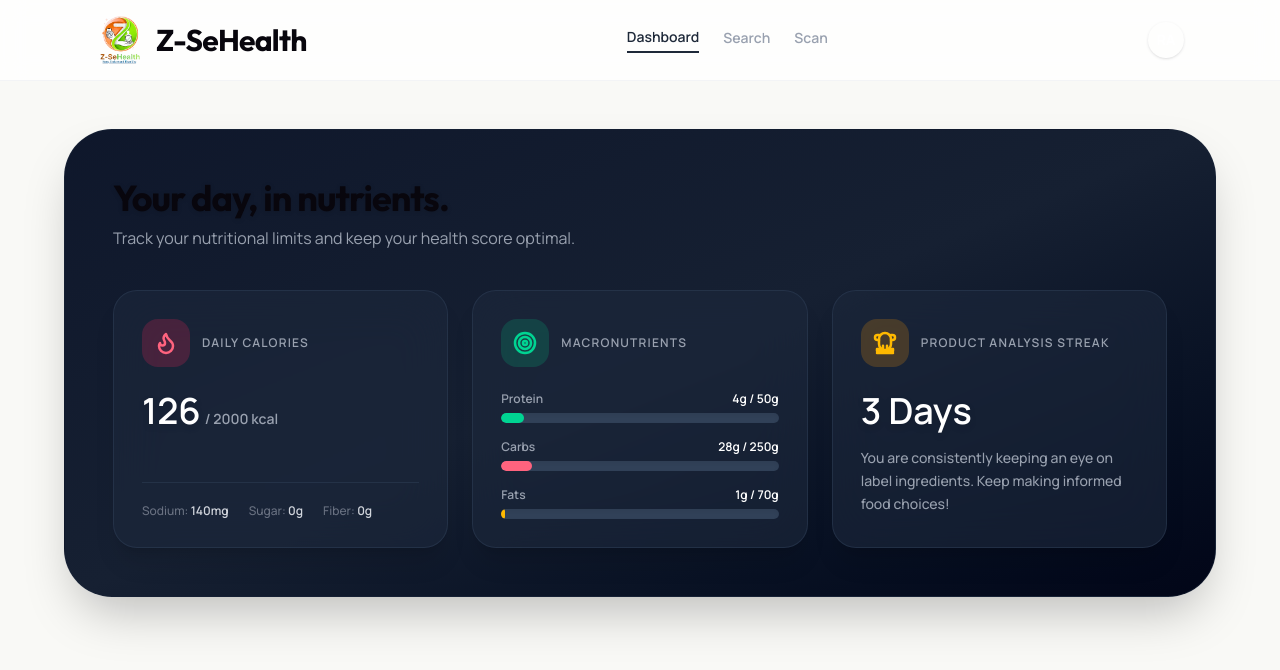
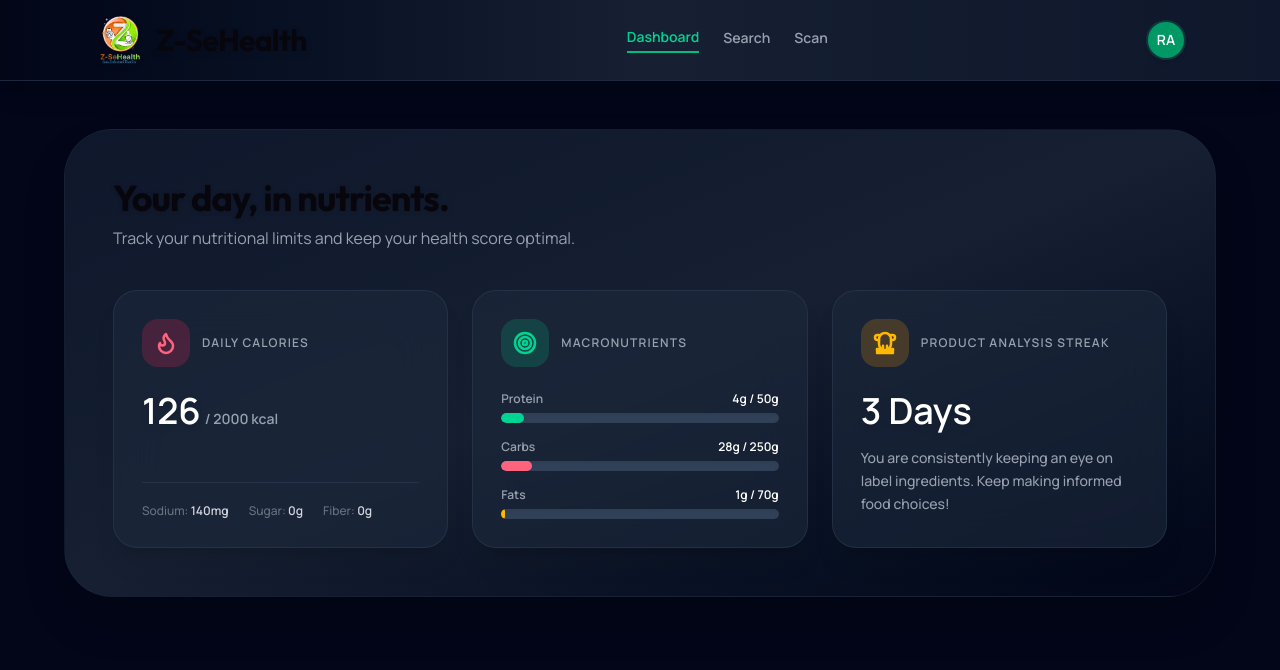
Before and after one commit to farhanahmad2106-cpu/Z-SeHealth, a React (Vite) app in the folder frontend/: page / in a window 1280 px wide. Shown: the top 670 px of the page. Built offline with nearby package versions, Linux system fonts and the light colour scheme; no server answers.

Commit message:
Update navbar with sleek dark gradient to match dashboard

```diff
--- a/frontend/src/App.tsx
+++ b/frontend/src/App.tsx
@@ -8,12 +8,12 @@ function App() {
   const [activeTab, setActiveTab] = useState<'dashboard' | 'search' | 'scan'>('dashboard');
 
   return (
-    <div className="min-h-screen bg-cream font-manrope text-gray-800">
+    <div className="min-h-screen font-manrope text-white bg-slate-950">
       {/* Universal Navigation Header */}
-      <header className={`border-b backdrop-blur-md sticky top-0 z-50 transition-colors duration-300 ${activeTab !== 'dashboard' ? 'bg-slate-950/80 border-slate-800' : 'bg-white/80 border-gray-100'}`}>
+      <header className="border-b border-slate-800 bg-gradient-to-r from-slate-950 via-[#162032] to-slate-900 shadow-xl sticky top-0 z-50">
         <div className="flex justify-between items-center py-4 px-8 max-w-6xl mx-auto">
           <h1
-            className={`text-3xl font-outfit font-bold tracking-tight cursor-pointer flex items-center gap-3 ${activeTab !== 'dashboard' ? 'text-white' : 'text-moss'}`}
+            className="text-3xl font-outfit font-bold tracking-tight text-white cursor-pointer flex items-center gap-3 drop-shadow-md"
             onClick={() => setActiveTab('dashboard')}
           >
             <img src="/logo.png" alt="Z-SeHealth Logo" className="w-12 h-12 object-contain" />
@@ -22,24 +22,24 @@ function App() {
           <nav className="flex space-x-6 text-sm font-semibold">
             <button
               onClick={() => setActiveTab('dashboard')}
-              className={`pb-1 transition-all ${activeTab === 'dashboard' ? 'text-moss border-b-2 border-sage' : 'text-gray-500 hover:text-white'}`}
+              className={`pb-1 transition-all ${activeTab === 'dashboard' ? 'text-emerald-400 border-b-2 border-emerald-500' : 'text-gray-400 hover:text-white'}`}
             >
               Dashboard
             </button>
             <button
               onClick={() => setActiveTab('search')}
-              className={`pb-1 transition-all ${activeTab === 'search' ? 'text-emerald-400 border-b-2 border-emerald-500' : (activeTab === 'dashboard' ? 'text-gray-400 hover:text-moss' : 'text-gray-500 hover:text-white')}`}
+              className={`pb-1 transition-all ${activeTab === 'search' ? 'text-emerald-400 border-b-2 border-emerald-500' : 'text-gray-400 hover:text-white'}`}
             >
               Search
             </button>
             <button
               onClick={() => setActiveTab('scan')}
-              className={`pb-1 transition-all ${activeTab === 'scan' ? 'text-emerald-400 border-b-2 border-emerald-500' : (activeTab === 'dashboard' ? 'text-gray-400 hover:text-moss' : 'text-gray-500 hover:text-white')}`}
+              className={`pb-1 transition-all ${activeTab === 'scan' ? 'text-emerald-400 border-b-2 border-emerald-500' : 'text-gray-400 hover:text-white'}`}
             >
               Scan
             </button>
           </nav>
-          <div className={`w-9 h-9 rounded-full flex items-center justify-center text-white font-bold text-sm shadow-sm ${activeTab !== 'dashboard' ? 'bg-emerald-600' : 'bg-sage'}`}>
+          <div className="w-9 h-9 rounded-full bg-emerald-600 flex items-center justify-center text-white font-bold text-sm shadow-md ring-2 ring-emerald-500/20">
             RA
           </div>
         </div>
```
